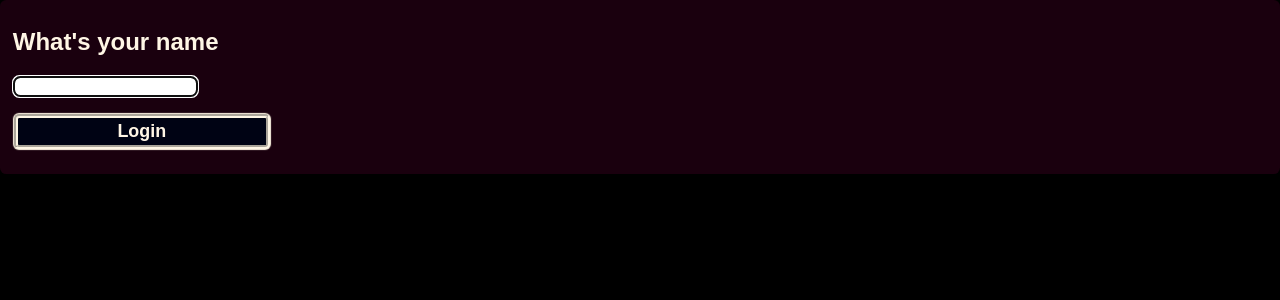
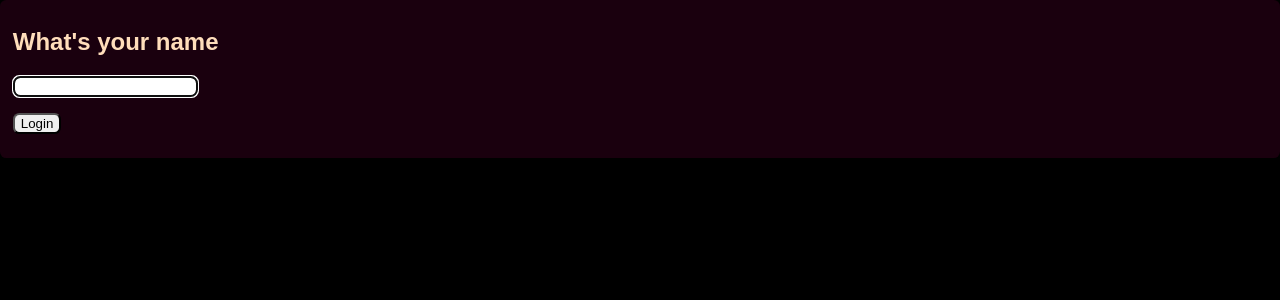
Before and after one commit to teraspora/arith, a Flask app: page / in a window 1280 px wide. Shown: the top 300 px of the page. Run offline with Flask 2, Linux system fonts and the light colour scheme.

Commit message:
More styling tweaks

```diff
--- a/static/css/style.css
+++ b/static/css/style.css
@@ -2,9 +2,10 @@
     box-sizing: border-box;
     border-radius: 0.5vw;
     text-decoration: none;
-    --light-text-col: #fff6e5;
+    --light-text-col: #ffddbb;
     --bkg-col: #1a000e;
     --btn-col: #000314;
+    --h1-col: #5dbfff;
 }
 
 body, html {
@@ -22,8 +23,8 @@ body, html {
 
 .main {
     display: grid;
-    /*grid-template-columns: 1fr 1fr;
-    grid-template-rows: 1fr;*/
+    grid-template-columns: repeat(auto-fit, minmax(50vw, 1fr);
+    grid-auto-rows: 1fr;
     grid-gap: 2vmax;
 }
 
@@ -45,7 +46,10 @@ body, html {
     padding: 1vh 1vw;
 }
 
-
+h1 {
+    font-size: 2vmax;
+    colo
+}
 
 
 
```
